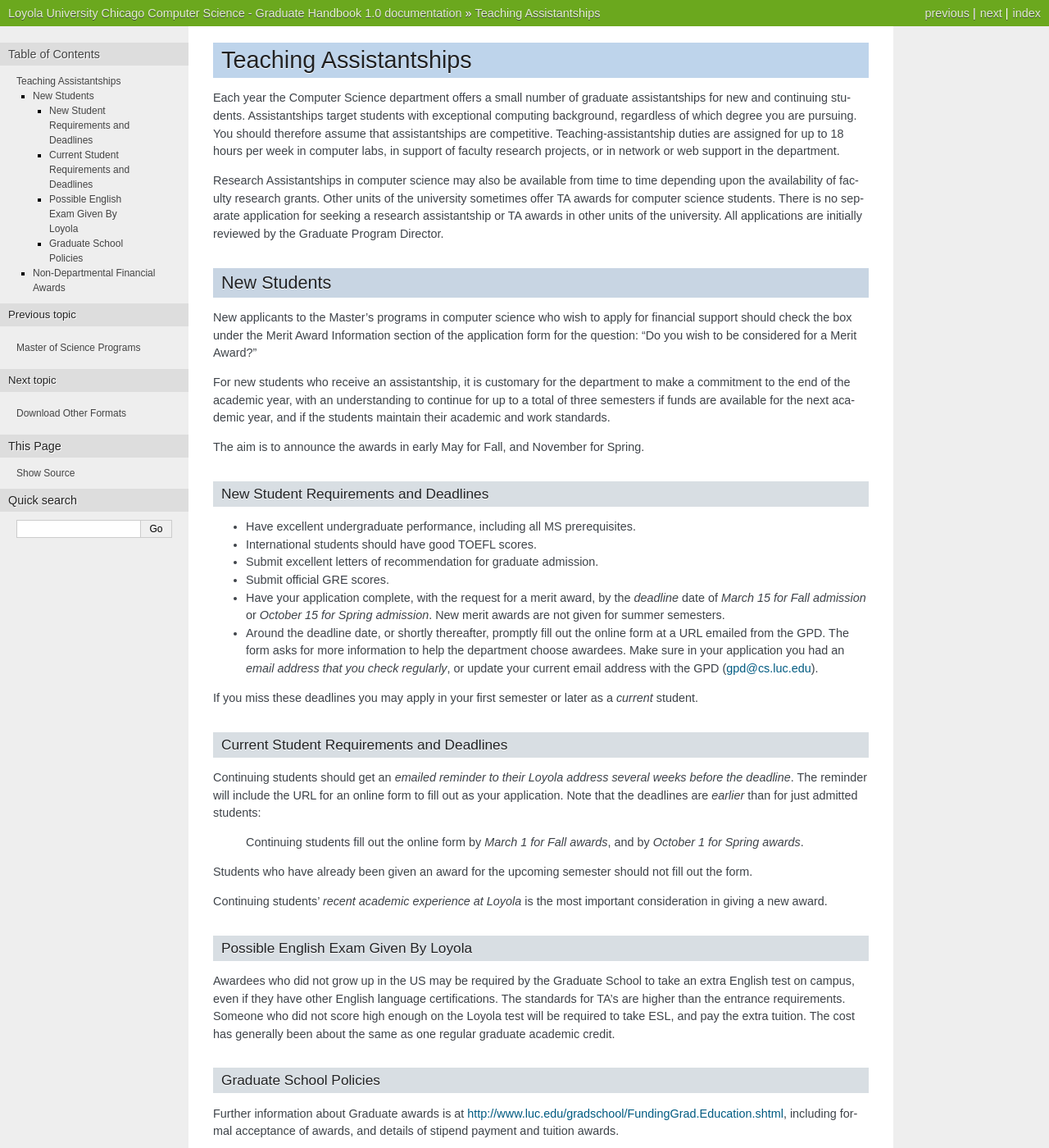
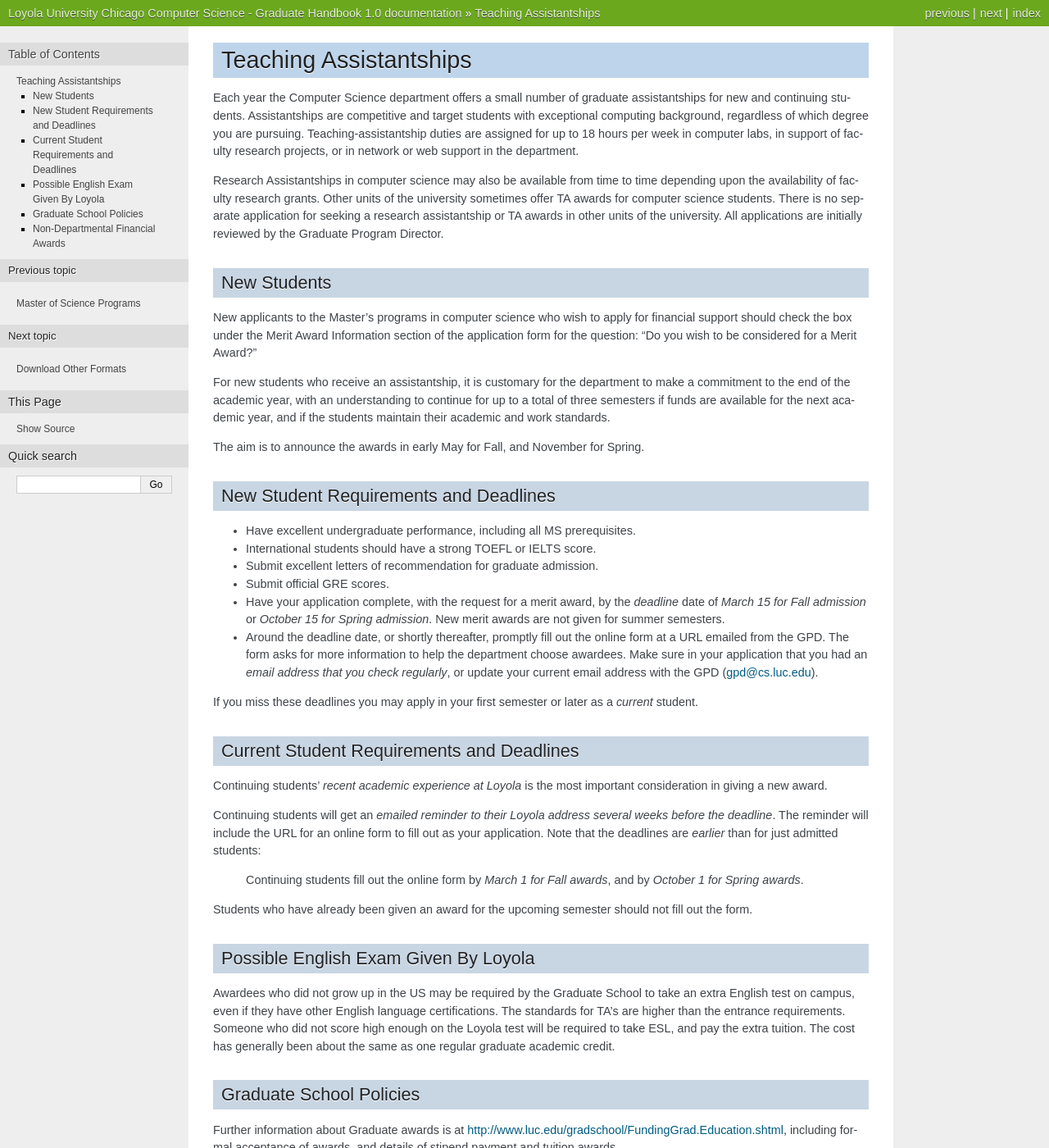
Before and after one commit to LoyolaChicagoCS/gradhandbook, a Sphinx documentation site: the page built from source/assistantships.rst, in a window 1280 px wide and 1400 px high. Shown: the whole window at 82% size. Built offline with Sphinx 7.4.7, drawn with Linux system fonts in a browser that asks for light colours.

Commit message:
assistantship typos

```diff
--- a/source/assistantships.rst
+++ b/source/assistantships.rst
@@ -5,9 +5,9 @@ Teaching Assistantships
 ===========================
 
 Each year the Computer Science department offers a small number of graduate assistantships
-for new and continuing students. Assistantships target students with exceptional
+for new and continuing students. Assistantships are competitive and
+target students with exceptional
 computing background, regardless of which degree you are pursuing.
-You should therefore assume that assistantships are competitive.
 Teaching-assistantship duties are assigned for up to 18 hours per week
 in computer labs, in support of faculty research projects,
 or in network or web support in the department.
@@ -38,10 +38,10 @@ maintain their academic and work standards.
 The aim is to announce the awards in early May for Fall, and November for Spring.
 
 New Student Requirements and Deadlines
-~~~~~~~~~~~~~~~~~~~~~~~~~~~~~~~~~~~~~~~~
+---------------------------------------
 
 * Have excellent undergraduate performance, including all MS prerequisites.
-* International students should have good TOEFL scores.
+* International students should have a strong TOEFL or IELTS score.
 * Submit excellent letters of recommendation for graduate admission.
 * Submit official GRE scores.
 * Have your application complete, with the request for a merit award,
@@ -52,16 +52,20 @@ New Student Requirements and Deadlines
   online form at a URL
   emailed from the GPD. The form asks for more information
   to help the department choose awardees. Make sure in your application
-  you had an *email address that you check regularly*, or update
+  that you had an *email address that you check regularly*, or update
   your current email address with the GPD (gpd@cs.luc.edu).
 
 If you miss these deadlines you may apply in your first semester or later
 as a *current* student.
 
 Current Student Requirements and Deadlines
-~~~~~~~~~~~~~~~~~~~~~~~~~~~~~~~~~~~~~~~~~~~
+--------------------------------------------
 
-Continuing students should get an
+Continuing students'
+*recent academic experience at Loyola* is
+the most important consideration in giving a new award.
+
+Continuing students will get an
 *emailed reminder to their Loyola address several weeks before the deadline*.  The
 reminder will include the URL for an online form to fill out as your application.
 Note that the deadlines are *earlier* than for just admitted students:
@@ -72,12 +76,8 @@ Note that the deadlines are *earlier* than for just admitted students:
 Students who have already been given an award for the upcoming semester should
 not fill out the form.
 
-Continuing students'
-*recent academic experience at Loyola* is
-the most important consideration in giving a new award.
-
 Possible English Exam Given By Loyola
-~~~~~~~~~~~~~~~~~~~~~~~~~~~~~~~~~~~~~~~~~~~~~
+---------------------------------------
 
 Awardees who did not grow up in the US may be required by the Graduate
 School to take an extra English test on campus, even if they have other
@@ -87,7 +87,7 @@ test will be required to take ESL, and pay the extra tuition.  The
 cost has generally been about the same as one regular graduate academic credit.
 
 Graduate School Policies
-~~~~~~~~~~~~~~~~~~~~~~~~~~~
+---------------------------
 
 Further information about Graduate awards is at
 http://www.luc.edu/gradschool/FundingGrad.Education.shtml,
@@ -95,7 +95,6 @@ including formal acceptance of awards, and details of stipend payment
 and tuition awards.
 
 
-
 Non-Departmental Financial Awards
 ---------------------------------------------
 
```
